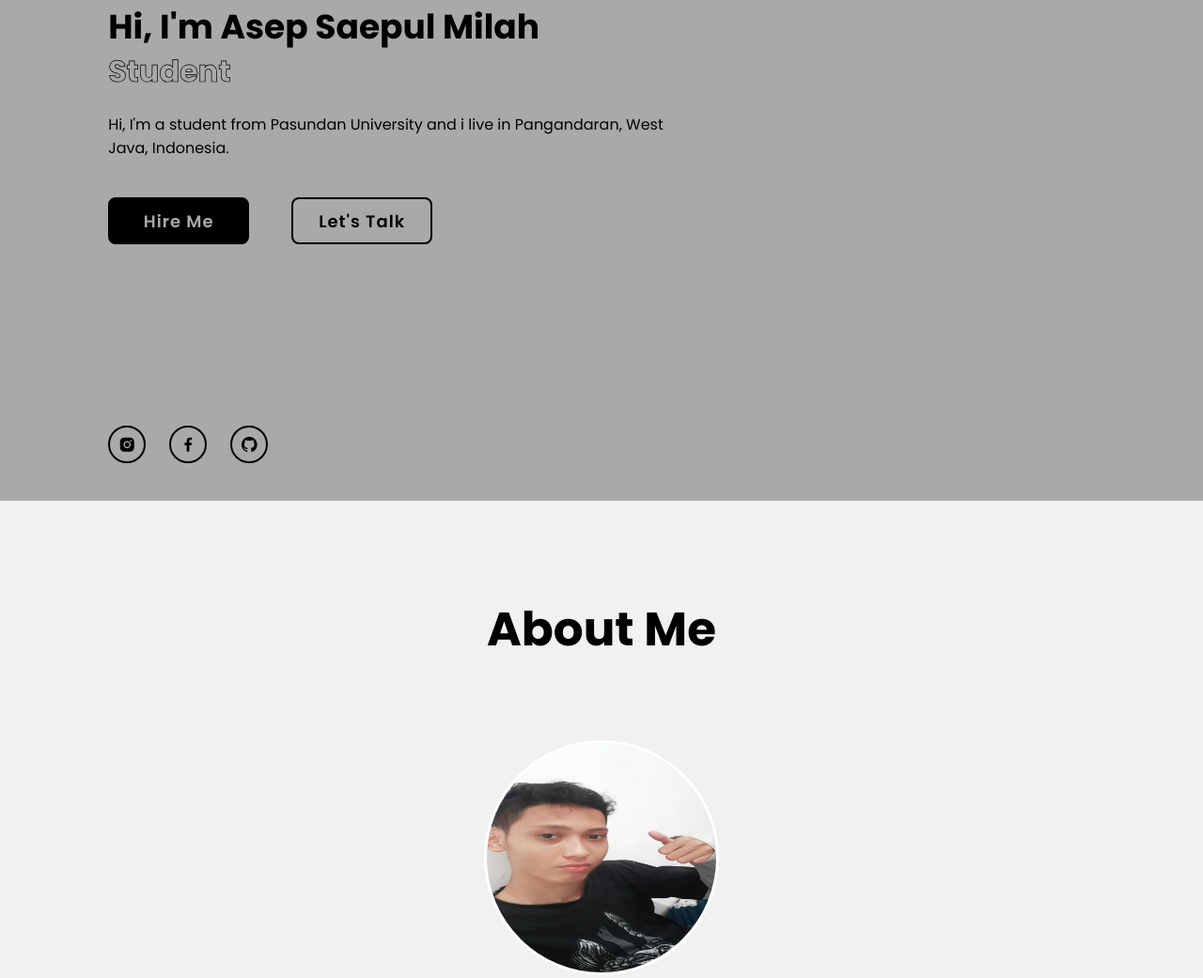
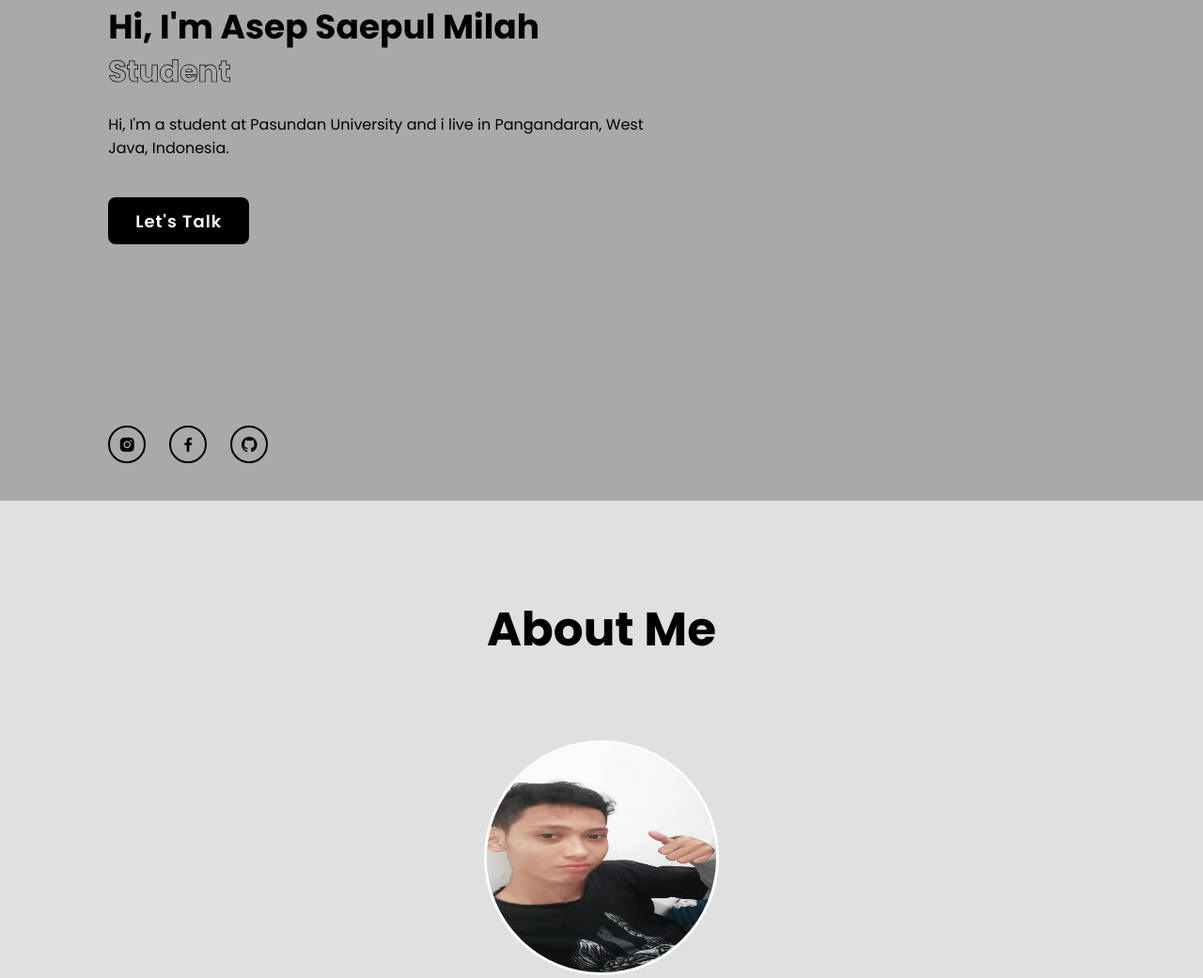
Before and after one commit to asepsaepulm/itw2023_project1_233040004, a plain HTML site: page index.html in a window 1280 px wide. Shown: the part 267-1308 px from the top of the page at 94% size. Drawn offline with nearby package versions, Linux system fonts and the light colour scheme.

Commit message:
project1

```diff
--- a/css/style.css
+++ b/css/style.css
@@ -13,9 +13,10 @@
 
 :root {
     --bgcolor-color: #a9a9a9;
-    --second-bg-color: #f1f1f1;
+    --second-bg-color: #e0e0e0;
     --text-color: #000000;
     --main-color: rgb(0, 0, 0);
+    --text-color2: rgb(255, 255, 255);
 }
 
 html {
@@ -143,26 +144,10 @@ section {
     font-size: 1.8rem;
     font-weight: 600;
     letter-spacing: .1rem;
-    color: var(--bgcolor-color);
+    color: var(--text-color2);
     z-index: 1;
     overflow: hidden;
     transition: 5s;
-}
-
-.btn-box .btn:hover {
-    color: var(--main-color);
-}
-
-.btn-box .btn:nth-child(2) {
-    background: transparent;
-    color: var(--main-color);
-}
-
-.btn-box .btn:nth-child(2):hover{
-    color: var(--bgcolor-color);
-}
-.btn-box .btn:nth-child(2)::before {
-    background: var(--main-color);
 }
 
 .btn-box .btn::before {
--- a/index.html
+++ b/index.html
@@ -35,10 +35,9 @@
                 <div class="text-animate">
                   <h3>Student</h3>
                 </div>
-                <p>Hi, I'm a student from Pasundan University and i live in Pangandaran, West Java, Indonesia.</p>
+                <p>Hi, I'm a student at Pasundan University and i live in Pangandaran, West Java, Indonesia.</p>
                 <div class="btn-box">
-                     <a href="#" class="btn">Hire Me</a>
-                     <a href="#" class="btn">Let's Talk</a>
+                     <a href="contactme" class="btn">Let's Talk</a>
                 </div>
             </div>
         </div>
```
Also changed, not shown: image/Kanye West enjoys an old school arcade game of Sonic with Kid Cudi.jpg (deleted), image/Pin on Aesthetic wallpapers.jpeg (deleted).
